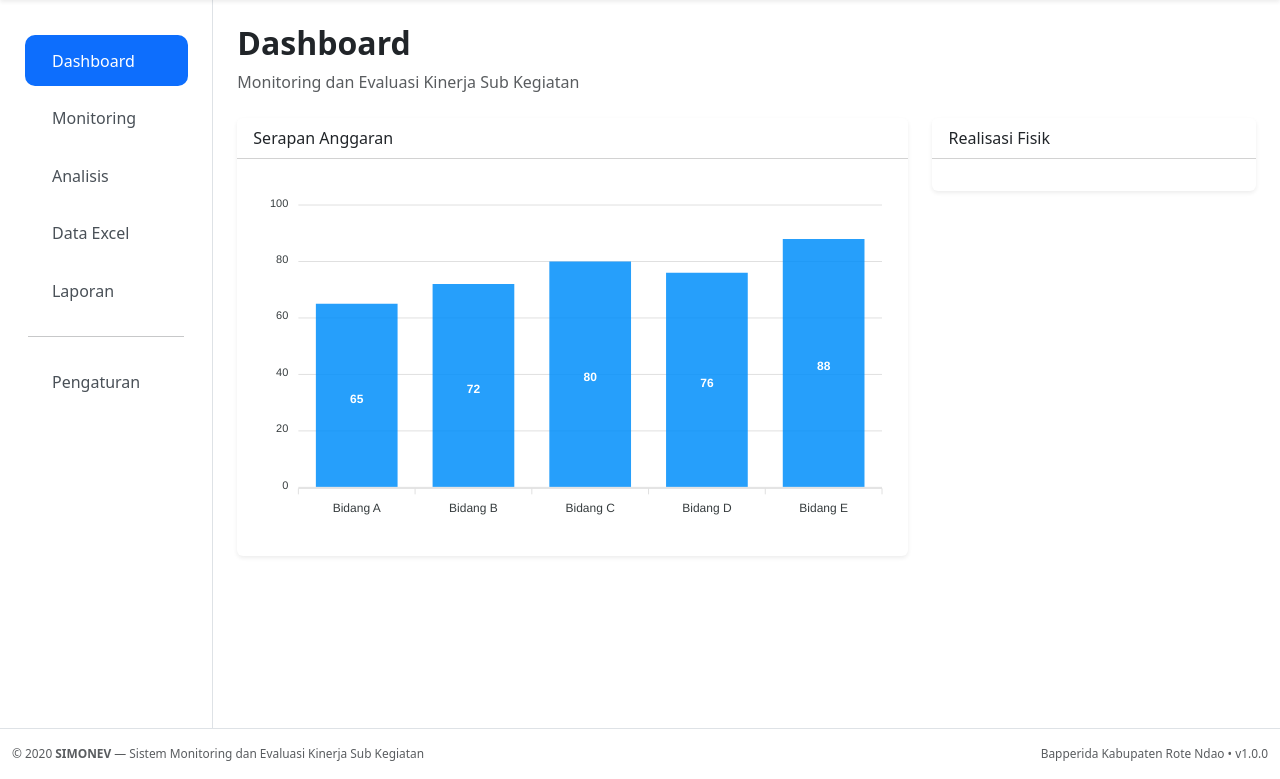
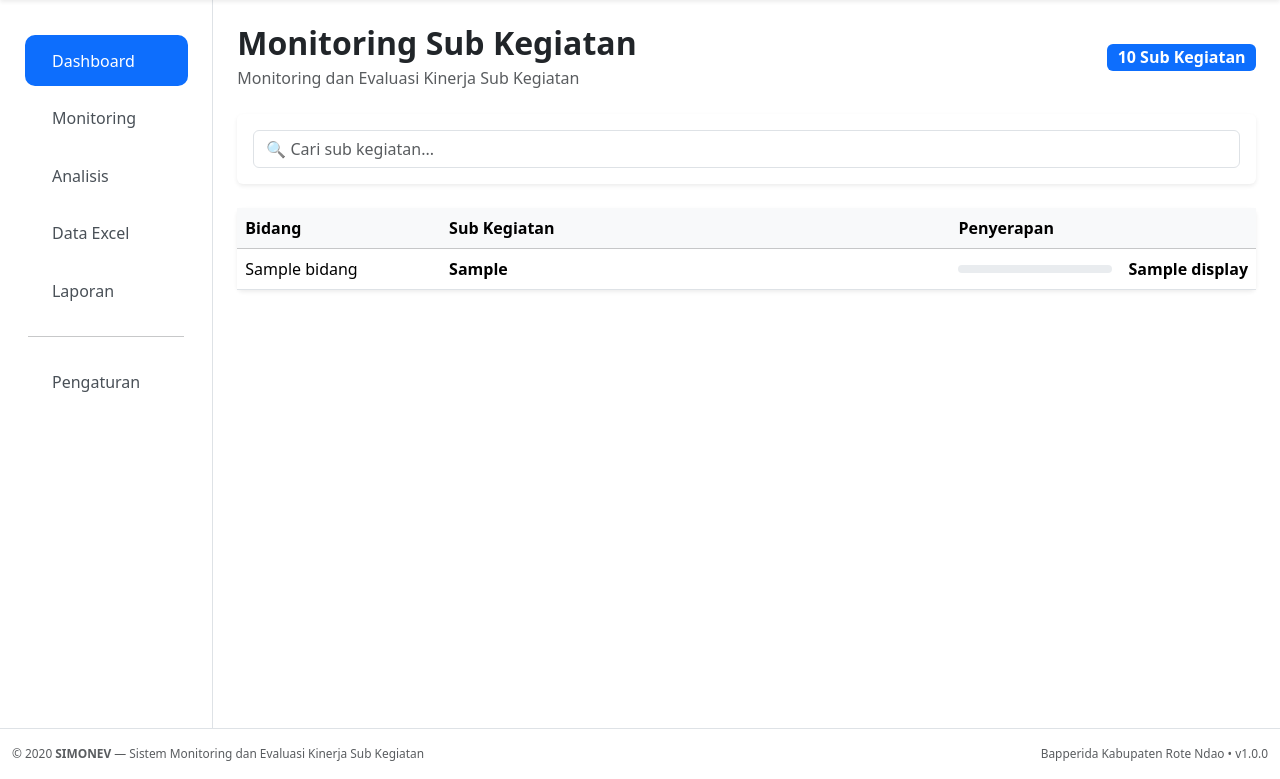
Before and after one commit to safridwirizky/simonev, a Flask app: template templates/index.html in a window 1280 px wide. Shown: the part 72-851 px from the top of the page. Run offline with Flask 3, Linux system fonts and the light colour scheme; the template is opened without the code that fills it: most values are stand-ins (such as "Sample title", 1, 10 or a date in 2020); parts of the project's set-up code (start-up, migrations or seed data) failed here and were passed over; some libraries are stand-ins or nearby versions.

Commit message:
feat: implement monitoring dashboard

```diff
--- a/app.py
+++ b/app.py
@@ -6,7 +6,7 @@ from config import Config
 from routes.dashboard import dashboard_bp
 from routes.api import api_bp
 
-from extensions import excel
+from extensions import excel_service
 from extensions import settings_service
 
 from services.dashboard_service import DashboardService
@@ -22,7 +22,7 @@ def create_app():
 
     bootstrap.init_app(app)
 
-    excel.load(app.config["EXCEL_FILE"])
+    excel_service.load(app.config["EXCEL_FILE"])
 
     app.register_blueprint(dashboard_bp)
     app.register_blueprint(api_bp, url_prefix="/api")
@@ -32,11 +32,11 @@ def create_app():
 
 app = create_app()
 
-print(excel.realisasi.head())
+print(excel_service.realisasi.head())
 
 print()
 
-print(excel.anggaran.head())
+print(excel_service.anggaran.head())
 
 '''
 @dashboard_bp.route("/")
--- a/data/settings.json
+++ b/data/settings.json
@@ -1,4 +1,4 @@
 {
     "tahun": 2026,
-    "triwulan": 2
+    "triwulan": 3
 }
--- a/extensions.py
+++ b/extensions.py
@@ -7,4 +7,4 @@ settings_service = SettingsService(
     Config.SETTINGS_FILE
 )
 
-excel = ExcelService()
+excel_service = ExcelService()
--- a/static/css/style.css
+++ b/static/css/styles.css
@@ -3,6 +3,10 @@
     --sidebar-width: 260px;
     --radius: 12px;
 }
+
+/* ==========================
+   Navbar
+========================== */
 
 .navbar {
     height: 72px;
@@ -21,15 +25,15 @@
     margin-left: .5rem;
 }
 
+/* ==========================
+   Sidebar
+========================== */
+
 #sidebarToggle {
     width: 42px;
     height: 42px;
     border-radius: 10px;
 }
-
-/* ==========================
-   Sidebar
-========================== */
 
 .sidebar {
     min-height: calc(100vh - 72px);
@@ -72,3 +76,37 @@ footer {
     font-size: .85rem;
     background: #fff;
 }
+
+/* =============================================================================
+   DASHBOARD
+============================================================================= */
+
+.clickable-row{
+
+    cursor:pointer;
+
+    transition:.2s;
+
+}
+
+.clickable-row:hover{
+
+    background:#f8f9fa;
+
+}
+
+.progress{
+
+    height:8px;
+
+    border-radius:999px;
+
+}
+
+.progress-bar{
+
+    width:0;
+
+    transition:width .6s ease;
+
+}
--- /dev/null
+++ b/static/js/dashboard.js
@@ -0,0 +1,99 @@
+fetch("/api/settings", {
+
+    method:"POST",
+
+    headers:{
+        "Content-Type":"application/json"
+    },
+
+    body:JSON.stringify({
+
+        tahun:2026,
+
+        triwulan:3
+
+    })
+
+})
+
+document.addEventListener("DOMContentLoaded", () => {
+
+    if (document.querySelector(".progress-bar")) {
+        animateProgressBars();
+    }
+
+    if (document.querySelector(".clickable-row")) {
+        enableClickableRows();
+    }
+
+    if (document.querySelector("#searchInput")) {
+        enableSearch();
+    }
+
+});
+
+function animateProgressBars() {
+
+    document
+        .querySelectorAll(".progress-bar")
+        .forEach(bar => {
+
+            const progress = bar.dataset.progress;
+
+            bar.style.width = "0%";
+
+            requestAnimationFrame(() => {
+
+                bar.style.width = progress + "%";
+
+            });
+
+        });
+
+}
+
+function enableClickableRows() {
+
+    // TODO
+}
+
+function enableSearch() {
+
+    const input = document.getElementById("searchInput");
+
+    const rows = document.querySelectorAll(".clickable-row");
+
+    const tableBody = document.getElementById("tableBody");
+
+    const emptyState = document.getElementById("emptyState");
+
+    input.addEventListener("keyup", () => {
+
+        const keyword = input.value
+            .toLowerCase()
+            .trim();
+
+        let visibleRows = 0;
+
+        rows.forEach(row => {
+
+            const text = row.textContent.toLowerCase();
+
+            const show = text.includes(keyword);
+
+            row.style.display = show ? "" : "none";
+
+            if (show) {
+                visibleRows++;
+            }
+
+        });
+
+        emptyState.classList.toggle(
+            "d-none",
+            visibleRows > 0
+        );
+
+    });
+
+}
--- a/templates/base.html
+++ b/templates/base.html
@@ -16,7 +16,7 @@
         {{ bootstrap.load_css() }}
 
         <link rel="stylesheet"
-              href="{{ url_for('static', filename='css/style.css') }}">
+              href="{{ url_for('static', filename='css/styles.css') }}">
 
         {% block styles %}{% endblock %}
     {% endblock %}
--- a/templates/index.html
+++ b/templates/index.html
@@ -1,64 +1,149 @@
-{% extends 'base.html' %}
+{% extends "base.html" %}
 
 {% block title %}
-Dashboard
+Monitoring Sub Kegiatan
 {% endblock %}
 
 {% block content %}
 
 <div class="container-fluid">
 
-    <div class="mb-4">
+    <!-- Header -->
+    <div class="d-flex justify-content-between align-items-center mb-4">
 
-        <h2 class="fw-bold">
-            Dashboard
+        <div>
+
+            <h2 class="fw-bold mb-1">
+                Monitoring Sub Kegiatan
             </h2>
 
-        <p class="text-muted">
+            <p class="text-muted mb-0">
                 Monitoring dan Evaluasi Kinerja Sub Kegiatan
             </p>
 
         </div>
 
-    <div class="row mt-4">
-
-        <div class="col-lg-8">
-
-            <div class="card shadow-sm border-0">
-
-                <div class="card-header bg-white">
-
-                    Serapan Anggaran
+        <span class="badge bg-primary fs-6">
+            {{ total }} Sub Kegiatan
+        </span>
 
     </div>
 
+    <!-- Search -->
+    <div class="card shadow-sm border-0 mb-4">
+
         <div class="card-body">
 
-                    <div id="serapanChart"></div>
+            <input
+                type="text"
+                id="searchInput"
+                class="form-control"
+                placeholder="🔍 Cari sub kegiatan..."
+            >
 
         </div>
 
     </div>
 
-        </div>
-
-        <div class="col-lg-4">
-
+    <!-- Table -->
     <div class="card shadow-sm border-0">
 
-                <div class="card-header bg-white">
+        <div class="table-responsive">
 
-                    Realisasi Fisik
+            <table class="table table-hover align-middle mb-0">
+
+                <thead class="table-light">
+
+                    <tr>
+
+                        <th width="20%">
+                            Bidang
+                        </th>
+
+                        <th>
+                            Sub Kegiatan
+                        </th>
+
+                        <th width="30%">
+                            Penyerapan
+                        </th>
+
+                    </tr>
+
+                </thead>
+
+                <tbody id="tableBody">
+
+                    {% for row in table %}
+
+                    <tr class="clickable-row">
+
+                        <td>
+                            {{ row.bidang }}
+                        </td>
+
+                        <td>
+                            <strong>{{ row.sub_kegiatan }}</strong>
+                        </td>
+
+                        <td>
+
+                            <div class="d-flex align-items-center gap-3">
+
+                                <div
+                                    class="progress flex-grow-1"
+                                    style="height: 8px;"
+                                >
+
+                                    <div
+                                        class="progress-bar {{ row.status.color }}"
+                                        data-progress="{{ row.status.value }}"
+                                    ></div>
 
                                 </div>
 
-                <div class="card-body">
-
-                    <div id="fisikChart"></div>
+                                <span class="fw-semibold text-nowrap">
+                                    {{ row.status.display }}
+                                </span>
 
                             </div>
 
-            </div>
+                        </td>
+
+                    </tr>
+
+                    {% endfor %}
+
+                    <!-- Empty State -->
+
+                    <tr
+                        id="emptyState"
+                        class="d-none"
+                    >
+
+                        <td colspan="3" class="text-center py-5">
+
+                            <i class="bi bi-search fs-1 text-muted"></i>
+
+                            <p class="mt-3 mb-1 fw-semibold">
+
+                                Sub kegiatan tidak ditemukan.
+
+                            </p>
+
+                            <small class="text-muted">
+
+                                Periksa kembali kata kunci pencarian Anda.
+
+                            </small>
+
+                        </td>
+
+                    </tr>
+
+                </tbody>
+
+            </table>
 
         </div>
 
@@ -70,42 +155,9 @@ Dashboard
 
 {% block scripts %}
 
-<script>
-
-const options = {
-
-    chart: {
-        type: 'bar',
-        height: 350,
-        toolbar: {
-            show: false
-        }
-    },
-
-    series: [{
-        name: 'Serapan',
-        data: [65, 72, 80, 76, 88]
-    }],
-
-    xaxis: {
-        categories: [
-            'Bidang A',
-            'Bidang B',
-            'Bidang C',
-            'Bidang D',
-            'Bidang E'
-        ]
-    }
-
-};
-
-const chart = new ApexCharts(
-    document.querySelector("#serapanChart"),
-    options
-);
-
-chart.render();
-
-</script>
+    <script src="{{ url_for(
+        'static',
+        filename='js/dashboard.js'
+    ) }}"></script>
 
 {% endblock %}
```
Also changed, not shown: routes/dashboard.py (+12 -8 lines), services/analytics_service.py (+78 -61 lines), services/dashboard_service.py (+26 -11 lines), static/js/style.js (deleted, +0 -17 lines), templates/detail.html (added, +19 -0 lines), static/js/detail.js (added), templates/sub_kegiatan.html (deleted). Lines whose indentation alone changed are shown as unchanged.
